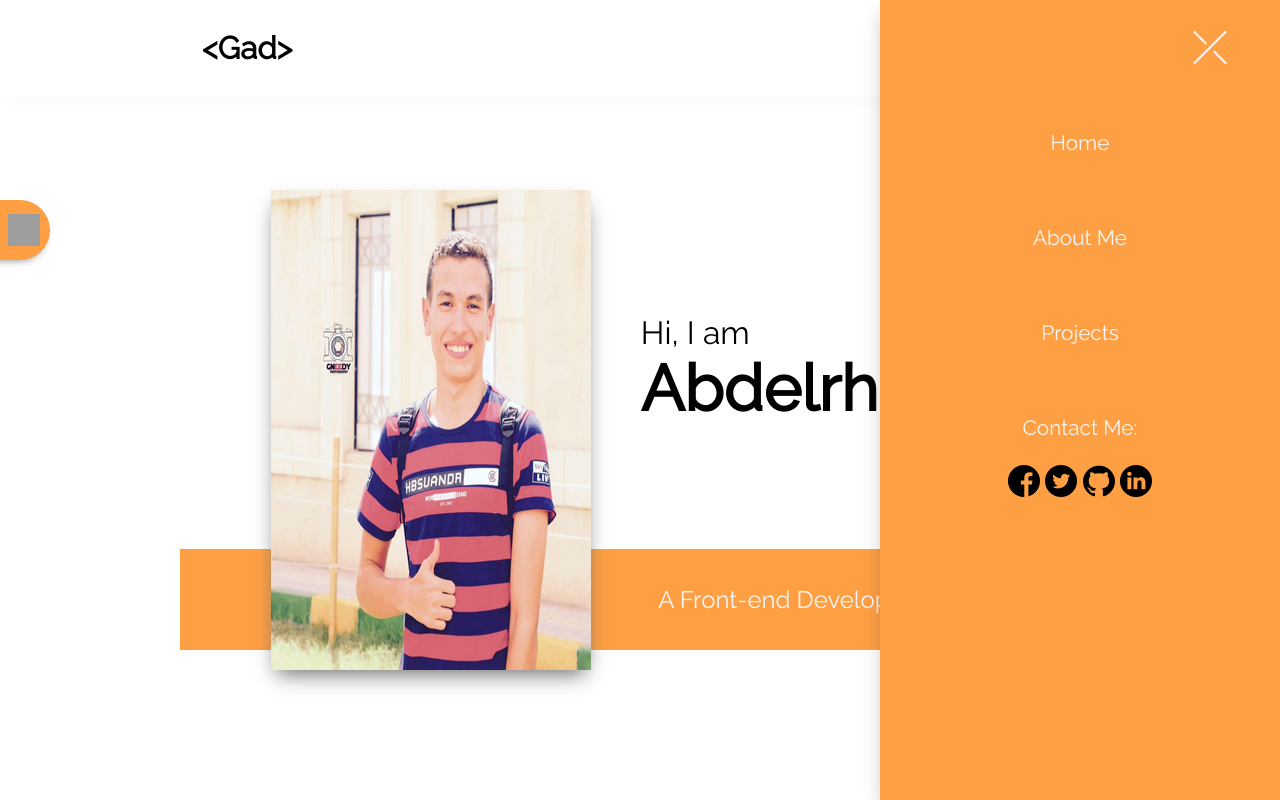
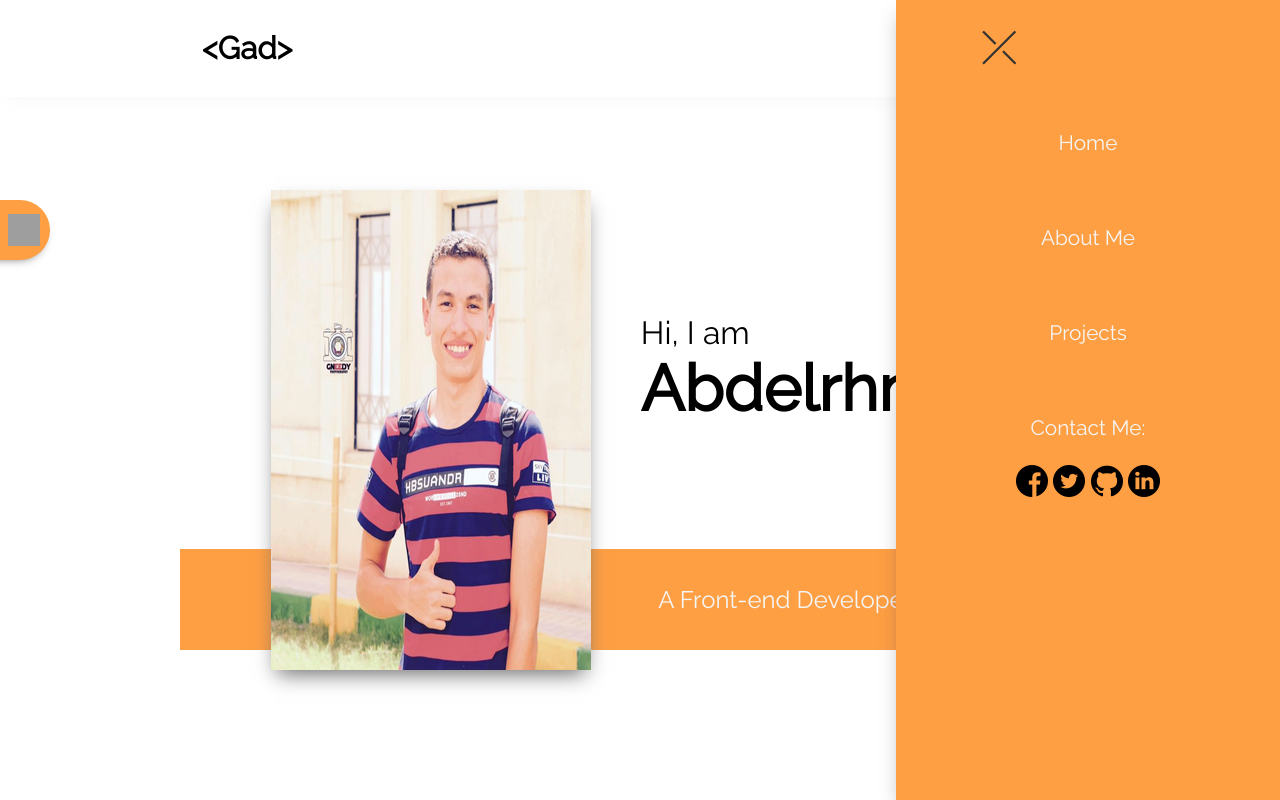
Before and after one commit to Abdelrhmangad/portfolio, a plain HTML site: page index.html in a window 1280 px wide. Both pictures are taken after a click on the element 1062 px from the left and 48 px from the top of the page. Shown: the top 800 px of the page. Drawn offline with Linux system fonts and the light colour scheme; grey boxes are pictures that could not be loaded.

Commit message:
Adding Js

```diff
--- a/css/main.css
+++ b/css/main.css
@@ -68,17 +68,21 @@ nav .side-menu{
     right: 0px;
     top: 0px;
     height: 100vh;
-    width: 400px;
+    width: 30vw;
     background: var(--main-color);
     z-index: 3;
-    transform: translateX(400px);
     transition: .6s all ease-in-out;
     -webkit-box-shadow: 0 10px 20px -6px rgba(248, 248, 248, 0.5);
     -moz-box-shadow: 0 10px 20px -6px rgba(248, 248, 248, 0.438);
          box-shadow: 0 10px 20px -6px rgba(82, 68, 68, 0.479);
-
+}
+@media (max-width:767px){
+    nav .side-menu{
+        width:100vw;
+    }
 }
 nav .side-menu ul{
+    position: relative;
     list-style: none;
     display: flex;
     flex-wrap: wrap;
@@ -88,10 +92,12 @@ nav .side-menu ul{
     color: var(--text-colors);
 }
 nav .side-menu ul li.close{
+    width: 30px;
+    color: #333;
     font-size:2.2em;
     position: absolute;
     top: -30px;
-    right: -130px;
+    left: 65px;
     cursor: pointer;
 }
 nav .side-menu ul li{
--- a/js/main.js
+++ b/js/main.js
@@ -4,15 +4,25 @@ const closeBtn = document.getElementById("closeBtn");
 const asideMenu = document.getElementById('aside');
 const dropMenu = document.getElementById('dropMenu');
 
-console.log(asideMenu.offsetWidth);
+asideMenu.style.transform = "translateX("+ asideMenu.offsetWidth +"px)";
 
 function closeMenu(){
-    asideMenu.style.transform = `translateX(${asideMenu.offsetWidth}px)`;
-    console.log("Helo")
+    asideMenu.style.transform = "translateX("+ asideMenu.offsetWidth +"px)";
 };
+console.log(asideMenu.offsetWidth)
+console.log(asideMenu)
 
 function openMenu(){
-    asideMenu.style.transform = `translateX(0px)`;
+    asideMenu.style.transform = "translateX(0px)";
 }
 
+console.log("translateX(-"+ asideMenu.offsetWidth +"px)")
+console.log("translateX("+ asideMenu.offsetWidth +"px)")
+
+dropMenu.addEventListener("click", function(){
+    console.log("CLICKED")
+    console.log("translateX(-"+ asideMenu.offsetWidth +")");
+    asideMenu.style.transform = "translateX(-"+ asideMenu.offsetWidth +")";
+})
+
 // End  ASide menu Closing
```
